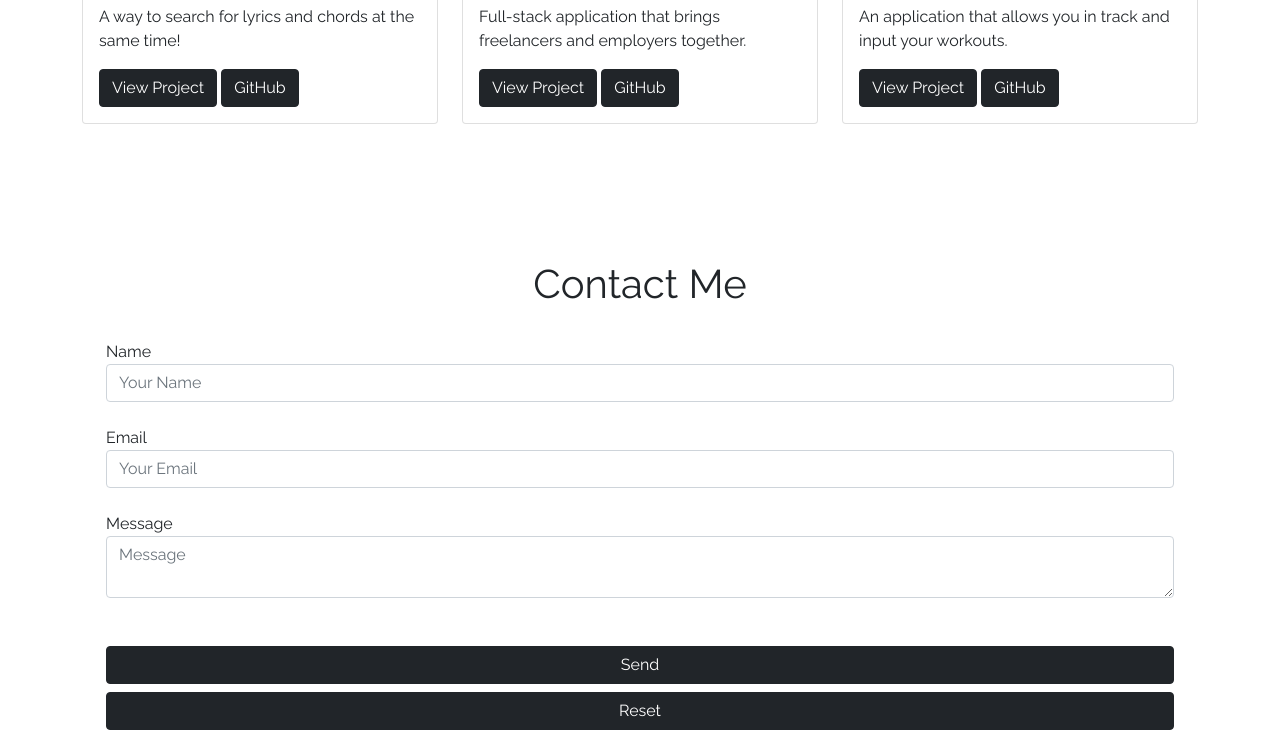
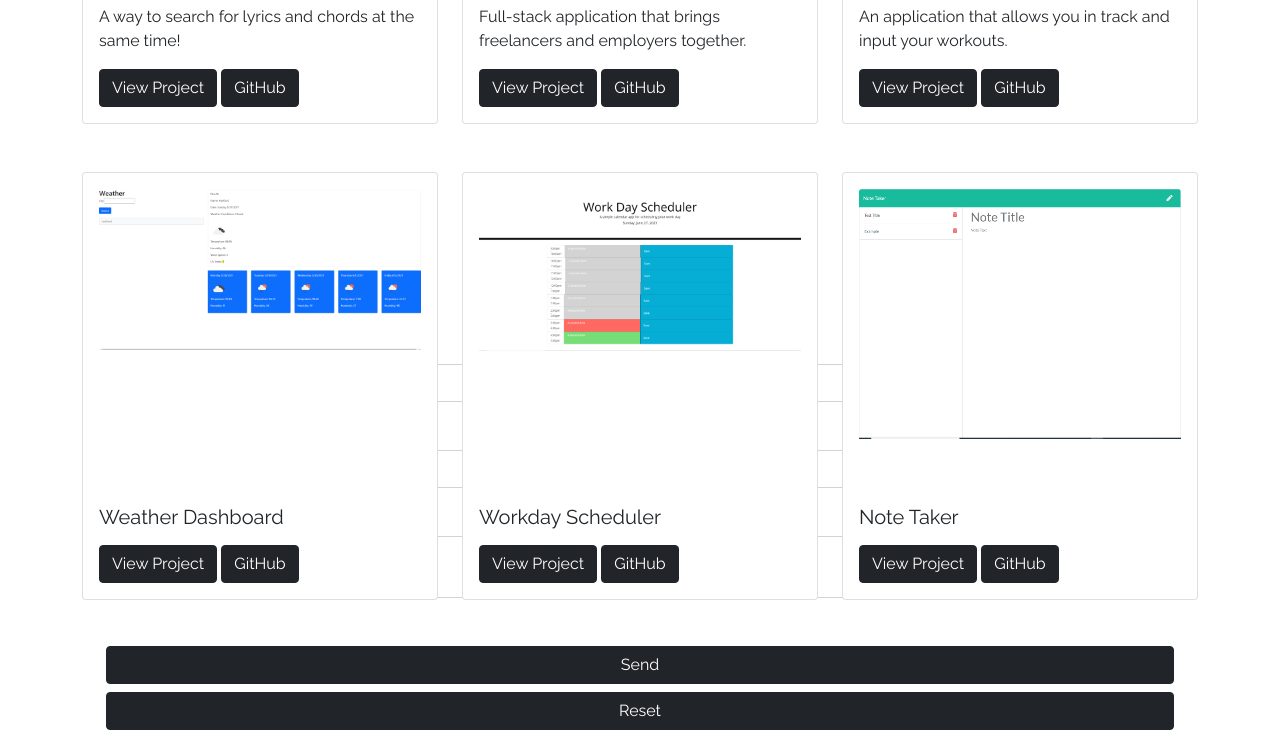
Before and after one commit to BrittPlum/Portfolio, a plain HTML site: page index.html in a window 1280 px wide. Shown: the part 2556-3294 px from the top of the page. Drawn offline with nearby package versions, Linux system fonts and the light colour scheme; a script that the page names is missing.

Commit message:
updated projects

```diff
--- a/index.html
+++ b/index.html
@@ -27,7 +27,7 @@
         <div class="collapse navbar-collapse" id="navbarNavAltMarkup">
           <div class="navbar-nav ms-auto">
             <a class="nav-link active" aria-current="page" href="#About-Me">About Me</a>
-            <a class="nav-link active" aria-current="page" href="#Project">Project</a>
+            <a class="nav-link active" aria-current="page" href="#project">Project</a>
             <a class="nav-link active" aria-current="page" href="#contact">Contact</a>
           </div>
         </div>
@@ -215,6 +215,7 @@
             </div>
           </div>
 
+
           <div class="col-lg-4 col-md-6 col-sm-12 col-xs-12  mb-5 workCard">
             <div class="card mx-auto" >
               <div class="card-body">
@@ -225,6 +226,43 @@
                 <p class="card-text">An application that allows you in track and input your workouts.</p>
                 <a href="https://workouttracker33.herokuapp.com/" class="btn btn-dark" target="_blank">View Project</a>
                 <a href="https://github.com/BrittPlum/Workout-Tracker" class="btn btn-dark" target="_blank">GitHub</a>
+              </div>
+            </div>
+          </div>
+          <div class="col-lg-4 col-md-6 col-sm-12 col-xs-12  mb-5 workCard">
+            <div class="card mx-auto" >
+              <div class="card-body">
+                <figure class="imgcontainer">
+                <img src="assests/weather dashboard.png" class="card-img-top" alt="...">
+                </figure>
+                <h5 class="card-title">Weather Dashboard</h5>
+                <p class="card-text"></p>
+                <a href="https://brittplum.github.io/Weather-Dashboard/" class="btn btn-dark" target="_blank">View Project</a>
+                <a href="https://github.com/BrittPlum/Weather-Dashboard" class="btn btn-dark" target="_blank">GitHub</a>
+              </div>
+            </div>
+          </div><div class="col-lg-4 col-md-6 col-sm-12 col-xs-12  mb-5 workCard">
+            <div class="card mx-auto" >
+              <div class="card-body">
+                <figure class="imgcontainer">
+                <img src="assests/workdayscheduler.png" class="card-img-top" alt="...">
+                </figure>
+                <h5 class="card-title">Workday Scheduler</h5>
+                <p class="card-text"></p>
+                <a href="https://brittplum.github.io/Work-Day-Scheduler/" class="btn btn-dark" target="_blank">View Project</a>
+                <a href="https://github.com/BrittPlum/Work-Day-Scheduler" class="btn btn-dark" target="_blank">GitHub</a>
+              </div>
+            </div>
+          </div><div class="col-lg-4 col-md-6 col-sm-12 col-xs-12  mb-5 workCard">
+            <div class="card mx-auto" >
+              <div class="card-body">
+                <figure class="imgcontainer">
+                <img src="assests/notetaker.png" class="card-img-top" alt="...">
+                </figure>
+                <h5 class="card-title">Note Taker</h5>
+                <p class="card-text"></p>
+                <a href="https://sheltered-atoll-93118.herokuapp.com/" class="btn btn-dark" target="_blank">View Project</a>
+                <a href="https://github.com/BrittPlum/Note-Taker" class="btn btn-dark" target="_blank">GitHub</a>
               </div>
             </div>
           </div>
```
Also changed, not shown: assests/notetaker.png (added), assests/weather dashboard.png (added), assests/workdayscheduler.png (added).
